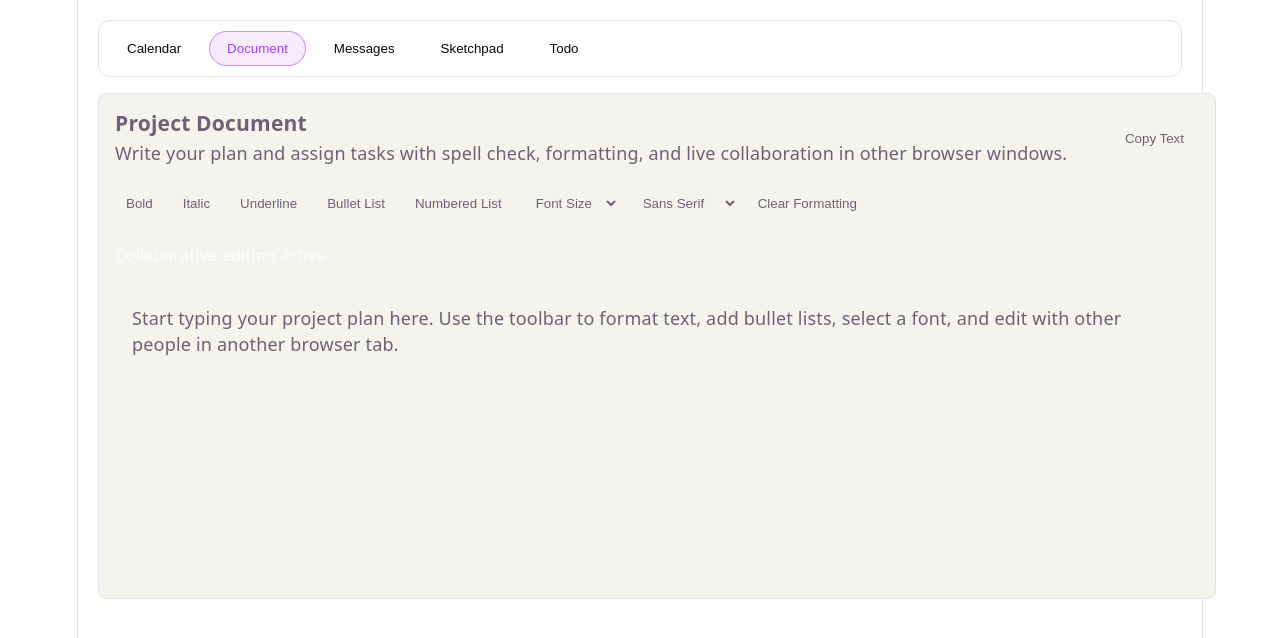
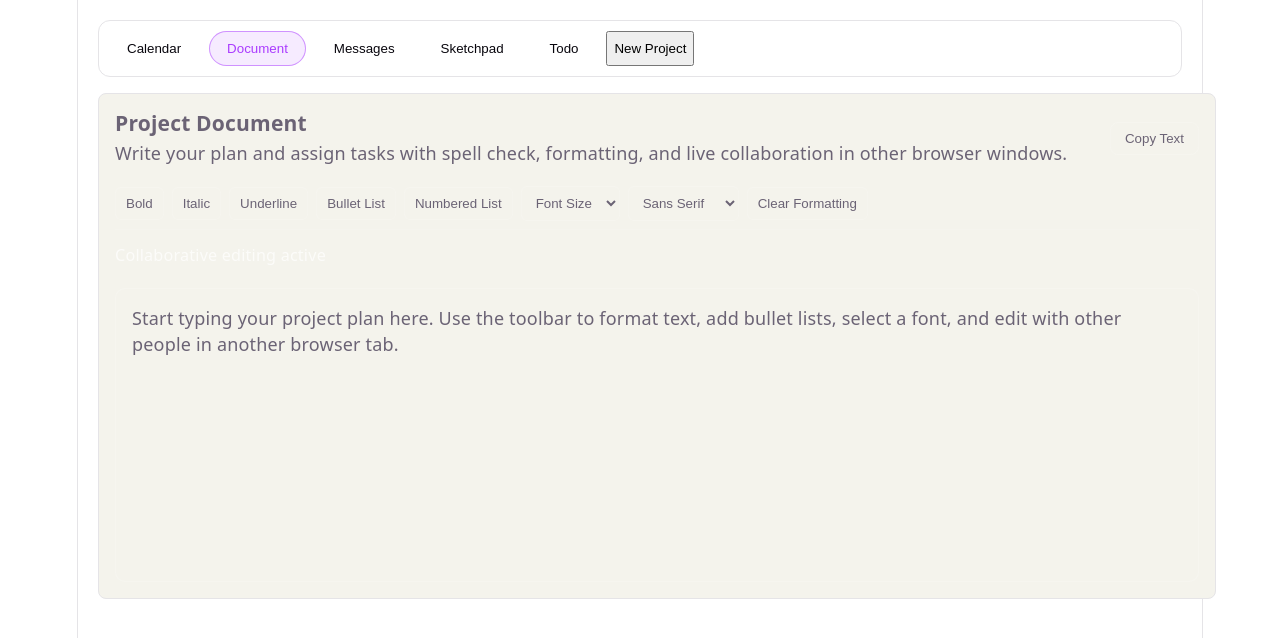
Before and after one commit to sorenbaca-tech/sendr, a React (Vite) app in the folder hackproject1/hackathon-project-1/: page / in a window 1280 px wide. Shown: the top 638 px of the page. Built offline with nearby package versions, Linux system fonts and the light colour scheme.

Commit message:
Finish formant

```diff
--- a/hackproject1/hackathon-project-1/src/App.jsx
+++ b/hackproject1/hackathon-project-1/src/App.jsx
@@ -7,17 +7,25 @@ import Todo from './components/Todo.jsx'
 import Sketchpad from './components/Sketchpad.jsx'
 import Document from './components/Document.jsx'
 
-const tabs = [
-  { key: 'calendar', label: 'Calendar', component: <Calendar /> },
-  { key: 'document', label: 'Document', component: <Document /> },
-  { key: 'messages', label: 'Messages', component: <Messages /> },
-  { key: 'sketchpad', label: 'Sketchpad', component: <Sketchpad /> },
-  { key: 'todo', label: 'Todo', component: <Todo /> }
-]
-
 function App() {
   const [activeTab, setActiveTab] = useState('document')
+  const [docKey, setDocKey] = useState(1)
+
+  const tabs = [
+    { key: 'calendar', label: 'Calendar', component: <Calendar /> },
+    { key: 'document', label: 'Document', component: <Document key={docKey} /> },
+    { key: 'messages', label: 'Messages', component: <Messages /> },
+    { key: 'sketchpad', label: 'Sketchpad', component: <Sketchpad /> },
+    { key: 'todo', label: 'Todo', component: <Todo /> }
+  ]
+
   const activeTabData = tabs.find((tab) => tab.key === activeTab) || tabs[0]
+
+  const handleNewProject = () => {
+    // bump the document key to force a remount / fresh document
+    setDocKey((k) => k + 1)
+    setActiveTab('document')
+  }
 
   return (
     <div className="app-shell">
@@ -34,6 +42,15 @@ function App() {
             {tab.label}
           </button>
         ))}
+
+        <button
+          type="button"
+          className="new-project-button"
+          onClick={handleNewProject}
+          aria-label="New Project"
+        >
+          New Project
+        </button>
       </header>
 
       <main className="app-panel" role="tabpanel">
```
